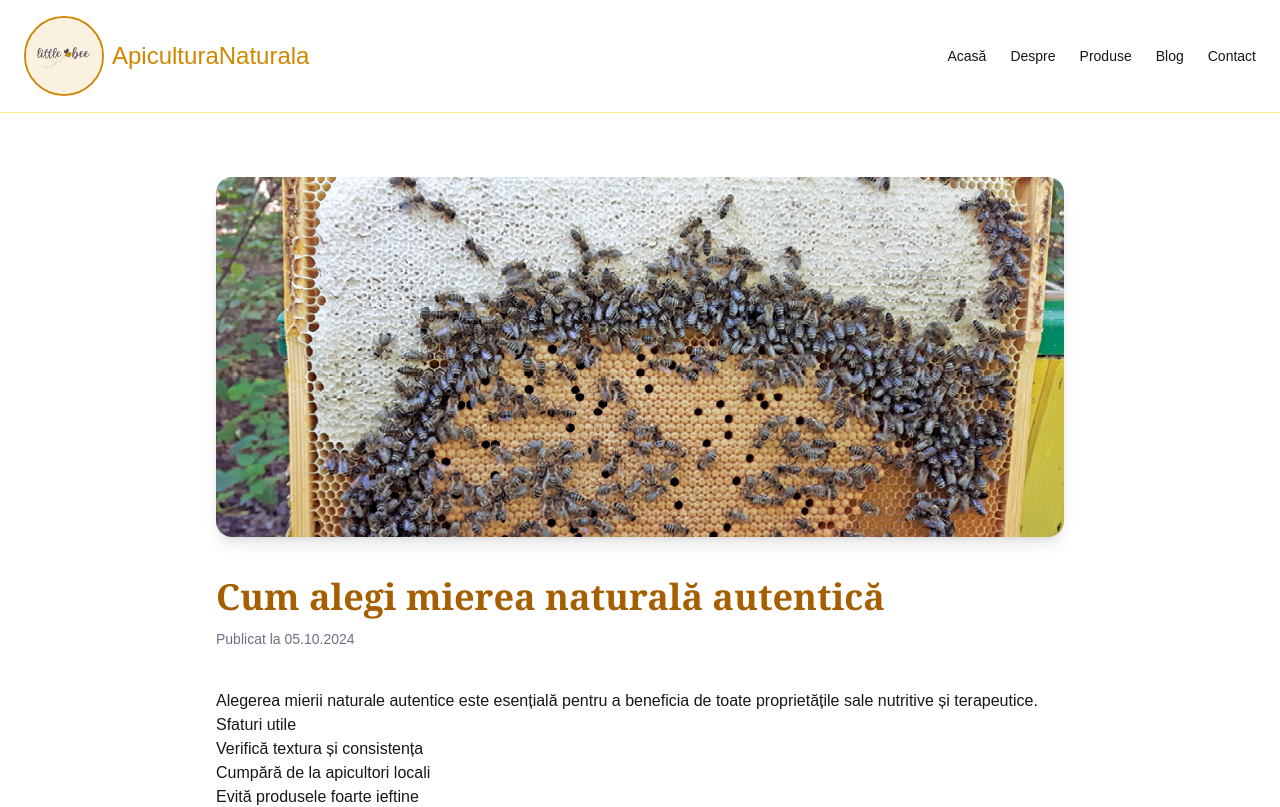
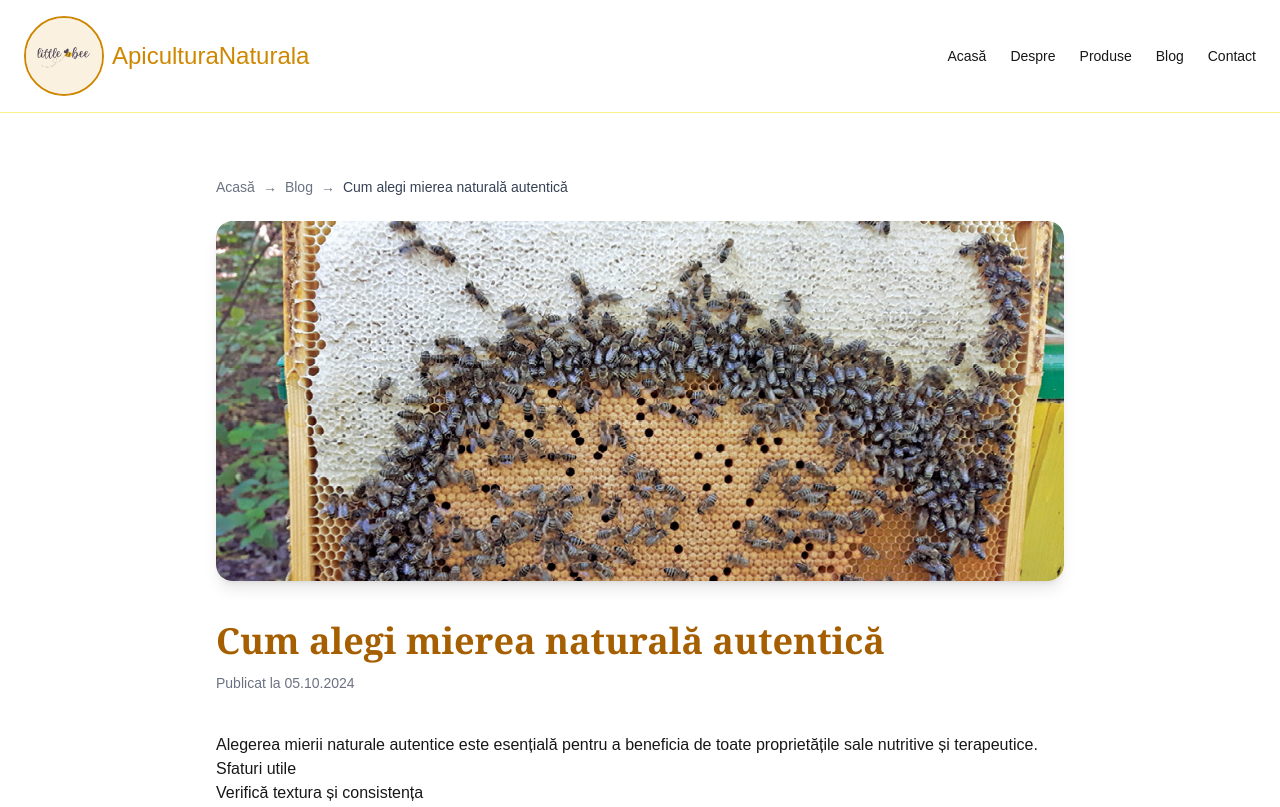
Before and after one commit to ionutpetru4046/Website-Apicultura, a Next.js app: page /blog/cum-alegi-mierea-naturala-autentica in a window 1280 px wide. Shown: the top 807 px of the page. Built offline with nearby package versions, Linux system fonts and the light colour scheme; a web font is replaced by a local one.

Commit message:
UX added to blog section

```diff
--- a/app/blog/[slug]/page.tsx
+++ b/app/blog/[slug]/page.tsx
@@ -1,4 +1,5 @@
 import { posts } from "../../content/blog/posts";
+import Link from "next/link";
 import Image from "next/image";
 import { notFound } from "next/navigation";
 
@@ -9,9 +10,9 @@ type Props = {
 };
 
 export default async function BlogPostPage({ params }: Props) {
-    const { slug } = await params;
+  const { slug } = await params;
 
-    const post = posts.find((p) => p.slug === slug);
+  const post = posts.find((p) => p.slug === slug);
   if (!post) {
     notFound();
   }
@@ -19,12 +20,23 @@ export default async function BlogPostPage({ params }: Props) {
   return (
     <article className="max-w-4xl mx-auto px-6 py-16">
       {/* Cover */}
+      <nav className="text-sm text-gray-500 mb-6">
+        <Link href="/" className="hover:underline">
+          Acasă
+        </Link>
+        <span className="mx-2">→</span>
+        <Link href="/blog" className="hover:underline">
+          Blog
+        </Link>
+        <span className="mx-2">→</span>
+        <span className="text-gray-700">{post.title}</span>
+      </nav>
       <div className="relative w-full h-[260px] md:h-[360px] rounded-2xl overflow-hidden shadow-lg mb-10">
         <Image
           src={post.cover}
           alt={post.title}
           fill
-          className="object-cover"
+          className="w-full h-[320px] object-cover rounded-2xl mb-10 shadow"
           priority
         />
       </div>
```
